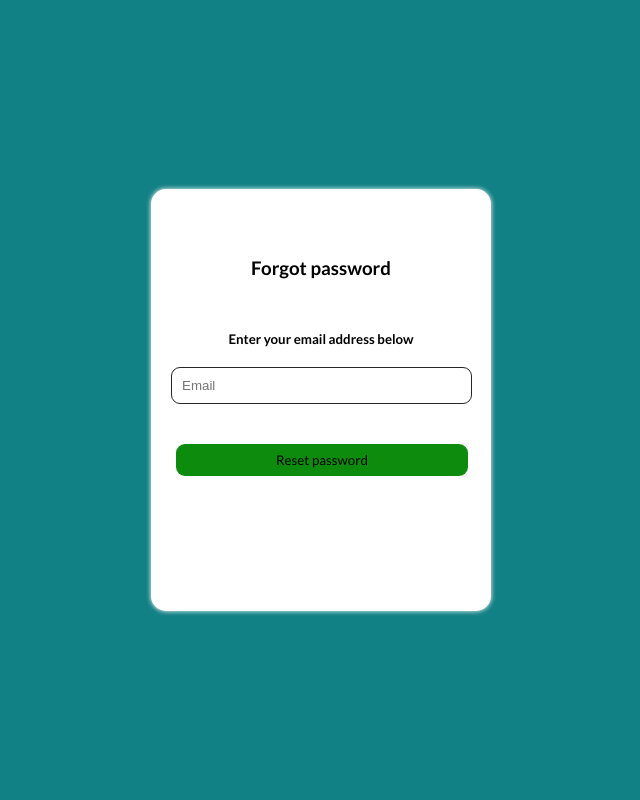
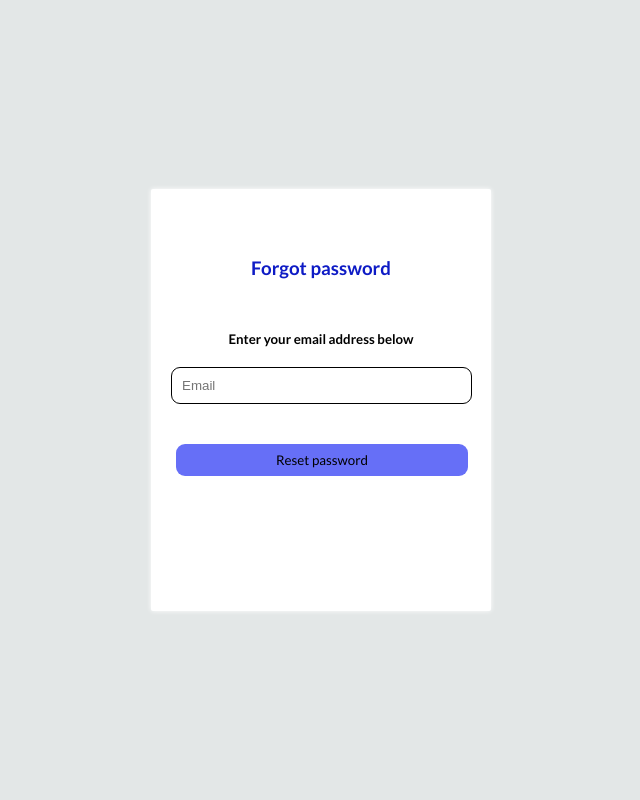
Before and after one commit to sammykingx/bliss-document_storage_service, a Flask app: page /request_email_token in a window 1280 px wide. Shown: the whole page, without its empty margins (319-959 px from the left). Run offline with Flask 3, Linux system fonts and the light colour scheme.

Commit message:
i chaged the index page cloro and login page color

```diff
--- a/app/static/css/auth/request_password_token.css
+++ b/app/static/css/auth/request_password_token.css
@@ -1,6 +1,6 @@
 .body {
     font-family: Arial, sans-serif;
-    background-color: #128185;
+    background-color: #e3e7e7;
     display: flex;
     justify-content: center;
     align-items: center;
@@ -14,10 +14,10 @@
     padding-left:20px;
     padding-right:20px;
     padding-bottom:120px;
-    border-radius:15px;
+    border-radius:2px;
     box-shadow: 0 0 5px white;
     width: 300px;
-    color:black;
+    color:rgb(14, 27, 197);
     font-family:Lato;
   }
   form {
@@ -26,6 +26,7 @@
   }
 
   h5 {
+    color: black;
     text-align: center;
     margin-bottom: 20px;
     font-family:lato;
@@ -53,14 +54,14 @@
 
   input[type="email"] {
     padding: 10px;
-    border: 1px solid #272626;
+    border: 1px solid black;
     border-radius: 9px;
     width: 93%;
     outline:none;
   }
 
   .form-group button{
-    background-color:rgb(12, 139, 12);
+    background-color:rgb(102, 111, 247);
     color: black;
     padding: 8px;
     border:none;
@@ -74,7 +75,7 @@
   }
 
   button:hover {
-    background-color: #5abb72;
+    background-color:rgb(7, 7, 202);
   }
   img{
 
--- a/app/static/css/index.css
+++ b/app/static/css/index.css
@@ -61,7 +61,7 @@ body {
 
 .bg {
   animation:slide 3s ease-in-out infinite alternate;
-  background-image: linear-gradient(-60deg, rgb(129, 221, 84) 50%,#478778 50%);
+  background-image: linear-gradient(-60deg, rgb(93, 93, 247) 50%,#c4dad4 50%);
   bottom:0;
   left:-50%;
   opacity:.5;
```
Also changed, not shown: app/static/css/auth/login.css (+6 -6 lines).
